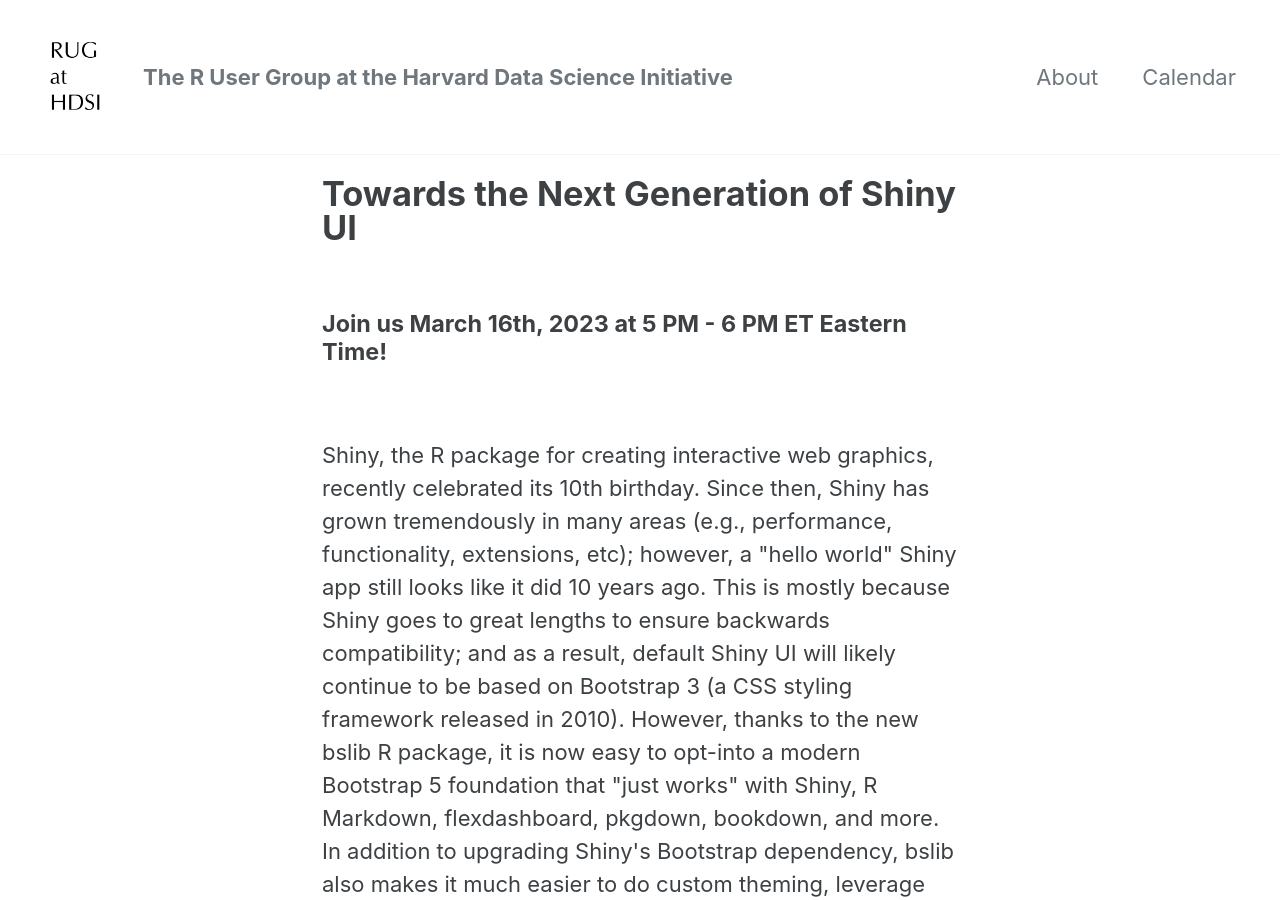
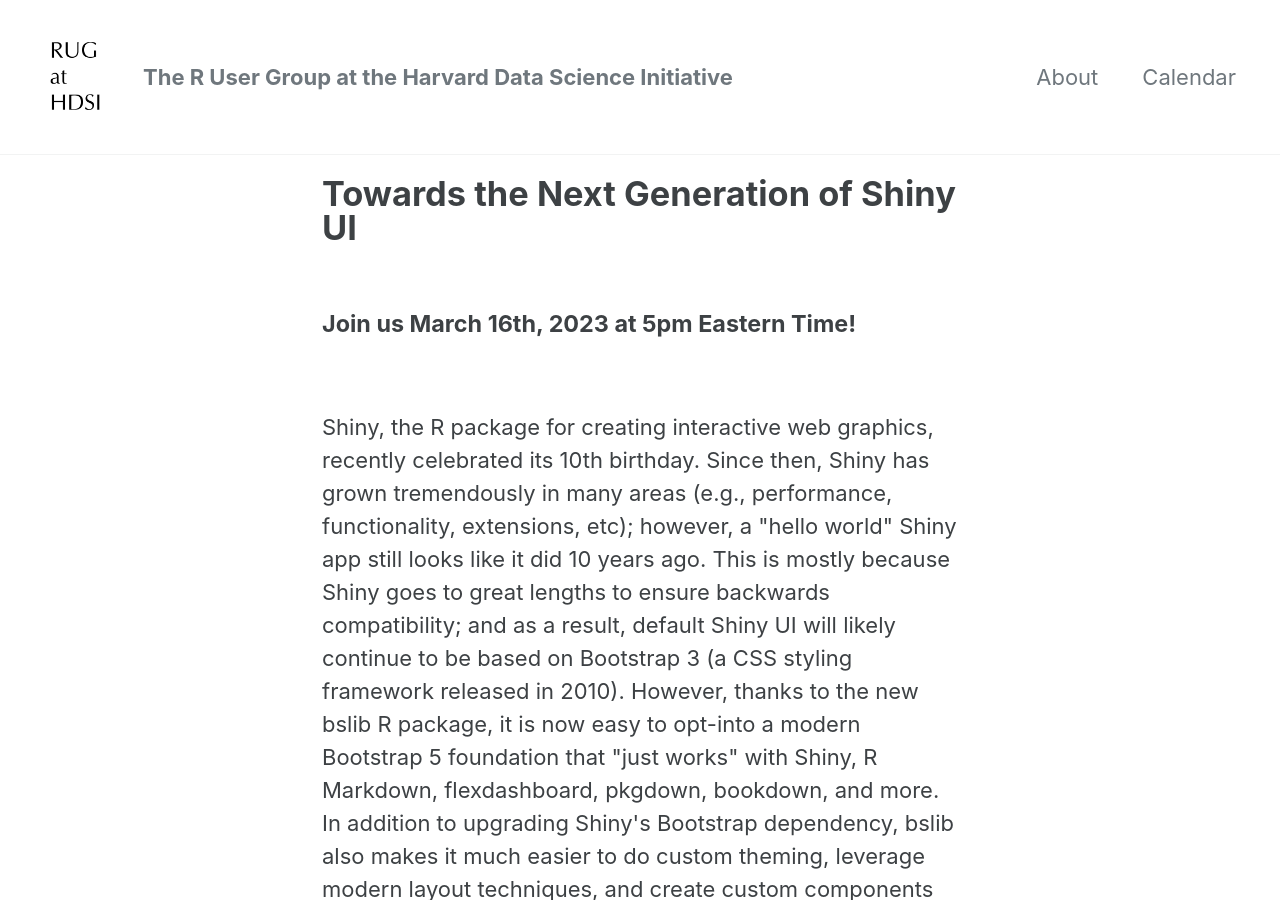
Before and after one commit to RUG-at-HDSI/rug-at-hdsi.org, a Jekyll site: the page built from _upcoming_events/2023_03_16_next_generation_shiny_ui.md, in a window 1280 px wide and 900 px high. Built offline with Jekyll 4.4.1, drawn with Linux system fonts in a browser that asks for light colours; cached includes are drawn as plain includes; some of the changed text lies outside the part shown.

Commit message:
fix issue with page rendering

```diff
--- a/_upcoming_events/2023_03_16_next_generation_shiny_ui.md
+++ b/_upcoming_events/2023_03_16_next_generation_shiny_ui.md
@@ -9,14 +8,12 @@ blurb: |
   Shiny, the R package for creating interactive web graphics, recently celebrated its 10th birthday. Since then, Shiny has grown tremendously in many areas (e.g., performance, functionality, extensions, etc); however, a "hello world" Shiny app still looks like it did 10 years ago. This is mostly because Shiny goes to great lengths to ensure backwards compatibility; and as a result, default Shiny UI will likely continue to be based on Bootstrap 3 (a CSS styling framework released in 2010). However, thanks to the new bslib R package, it is now easy to opt-into a modern Bootstrap 5 foundation that "just works" with Shiny, R Markdown, flexdashboard, pkgdown, bookdown, and more.
 
    In addition to upgrading Shiny's Bootstrap dependency, bslib also makes it much easier to do custom theming, leverage modern layout techniques, and create custom components (all from R without any CSS/HTML/JS required). At this point, bslib is still maturing, and does not yet provide what we'd consider a "complete UI toolkit", but it should eventually replace and/or improve upon all of Shiny UI. In this talk, I'll highlight bslib features that we're most excited about (e.g., expandable cards, accordions, (sidebar) layouts, input controls, etc.), discuss some best design practices for improving user experience with these tools, and present some real world examples of these tools in action.
-registration_link:  https://harvard.zoom.us/meeting/register/tJMtc-2tqj4iHdXy8u3Kd0f82viGy7W5MuEm
+registration_link: https://harvard.zoom.us/meeting/register/tJMtc-2tqj4iHdXy8u3Kd0f82viGy7W5MuEm
 ---
 
-#### Join us {{ page.event_date }} at {{ page.time }} Eastern Time!
+#### Join us {{ page.event_date }} at 5pm Eastern Time!
 
-{% if page.poster_png %}
 <a href="{{ page.registration_link }}"><img src="{{ page.poster_png }}"></a>
-{% endif %}
 
 <p>{{ page.blurb }}</p>
 
```
Also changed, not shown: other parts of _upcoming_events/2023_03_16_next_generation_shiny_ui.md (+0 -1 lines).
